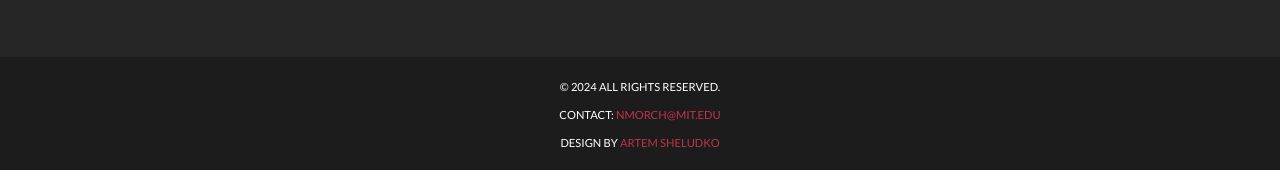
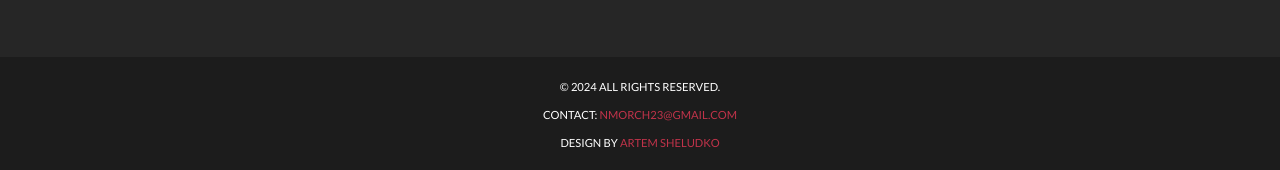
Before and after one commit to nmorch23/portfolio, a Jekyll site: the page built from index.html, in a window 1280 px wide. Shown: the part 1680-1850 px from the top of the page. Built offline with Jekyll 4.4.1, drawn with Linux system fonts in a browser that asks for light colours; the list of posts is cut into pages by our own code.

Commit message:
changed email address to gmail

```diff
--- a/_includes/footer.html
+++ b/_includes/footer.html
@@ -4,7 +4,7 @@
     <!-- {% include social_footer.html %} -->
     <div class="copyright">
       <p>&copy; {{site.time | date: '%Y'}} All rights reserved.</p>
-      <p>Contact: <a href="mailto:nmorch23@gmail.com">nmorch@mit.edu</a></p>
+      <p>Contact: <a href="mailto:nmorch23@gmail.com">nmorch23@gmail.com</a></p>
       <p>Design by <a href="https://artemsheludko.github.io" target="_blank">Artem Sheludko</a></p>
     </div>
   </div>
```
